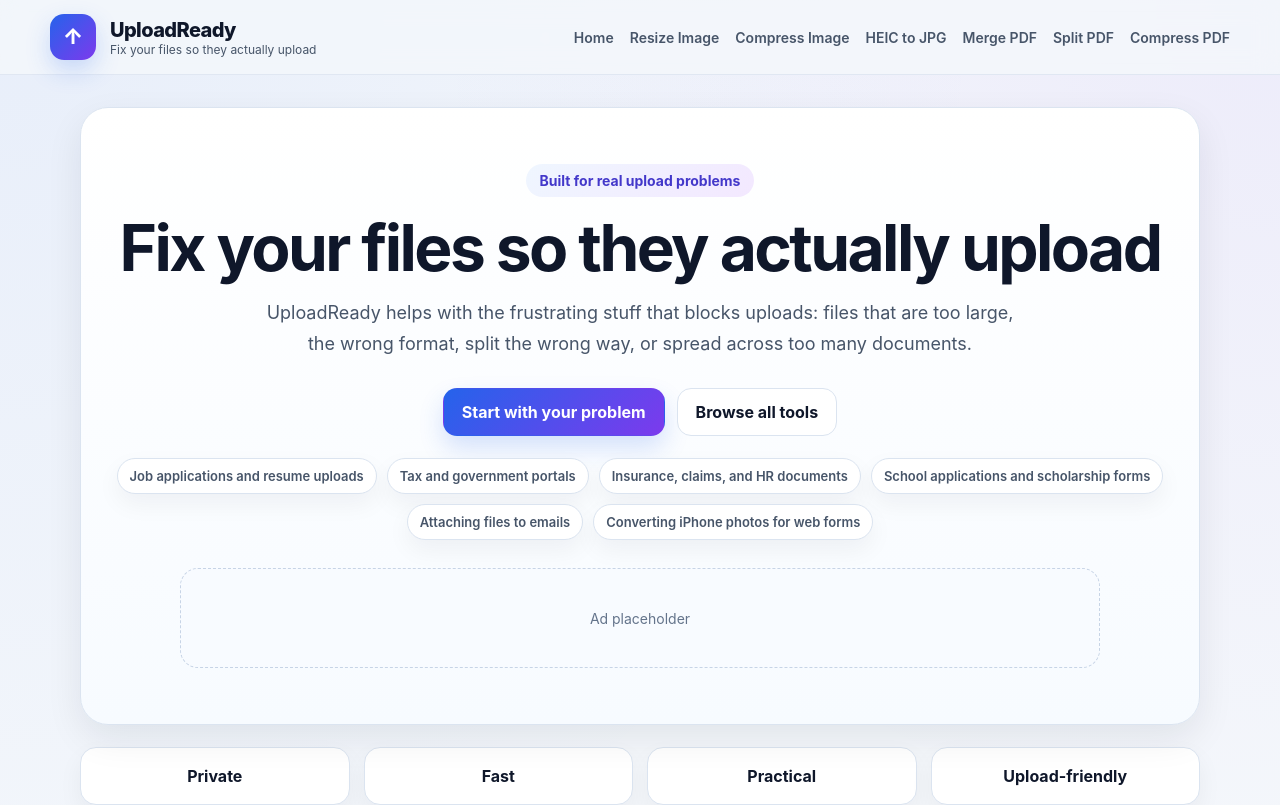
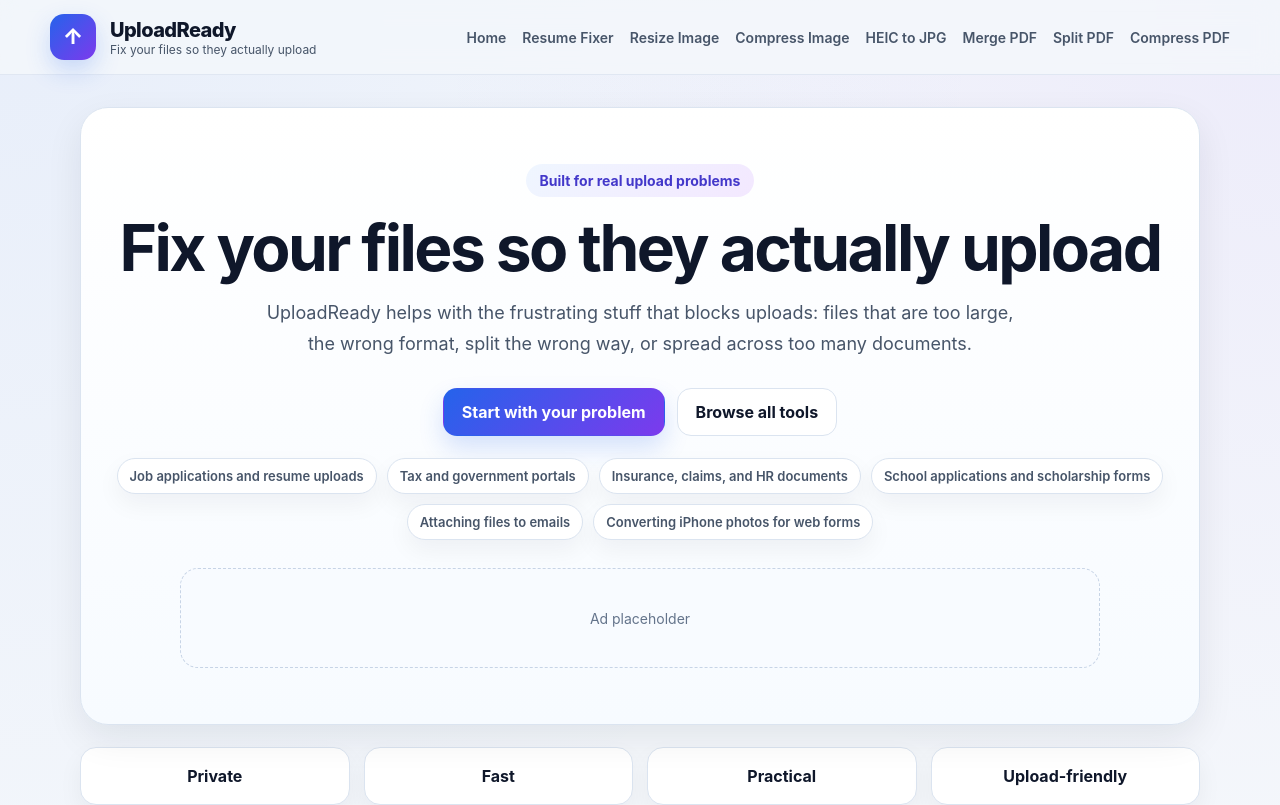
Before and after one commit to skaterdav21/uploadready, a Next.js app: page / in a window 1280 px wide. Shown: the top 805 px of the page. Built offline with nearby package versions, Linux system fonts and the light colour scheme.

Commit message:
Update SiteHeader.tsx

```diff
--- a/components/SiteHeader.tsx
+++ b/components/SiteHeader.tsx
@@ -14,6 +14,7 @@ export default function SiteHeader() {
 
         <nav className="site-nav" aria-label="Primary">
           <a href="/">Home</a>
+          <a href="/resume-upload-fixer">Resume Fixer</a>
           <a href="/resize-image">Resize Image</a>
           <a href="/compress-image">Compress Image</a>
           <a href="/heic-to-jpg">HEIC to JPG</a>
```
